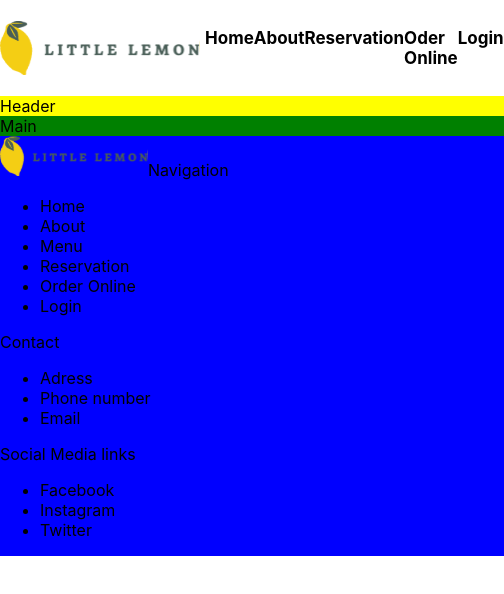
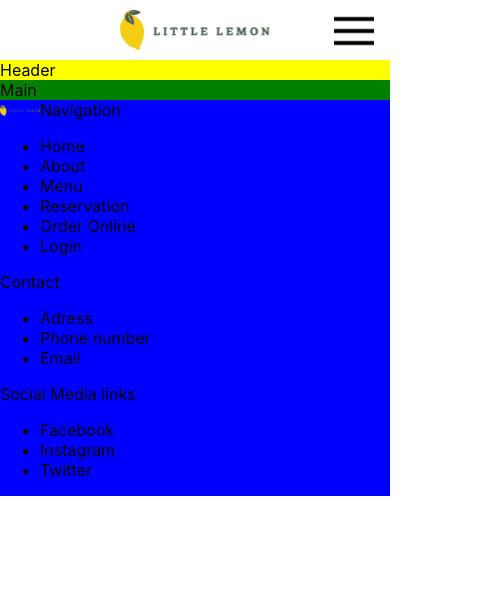
Before and after one commit to JohannHerberger/Little-Lemon-reservation, a React (Create React App) app: page / in a window 390 px wide. Shown: the top 594 px of the page, 504 px wide, since content can reach past the window. Built offline with nearby package versions, Linux system fonts and the light colour scheme.

Commit message:
Respponsive Navbar

```diff
--- a/src/Components/nav.js
+++ b/src/Components/nav.js
@@ -1,19 +1,31 @@
 import "../styles/nav.css"
 import logo from "../images/Logo.svg"
+import hamburger from "../images/icons8-hamburger-50.png"
 
 export function Nav (){
     return(
         <nav className="navbar">
-            <div></div>
             <img className="img" src={logo} alt="logo"></img>
-            <div className="navigation-elements">
-                <a>Home</a>
-                <a>About</a>
-                <a>Reservation</a>
-                <a>Oder Online</a>
-                <a>Login</a>
-            </div>
-            <div></div>
+            <button className="toggle-button">
+                <img className="hamburger" src={hamburger} />
+            </button>
+            <ul className="navigation-elements">
+                <li>
+                    <a>Home</a>
+                </li>
+                <li>
+                    <a>About</a>
+                </li>
+                <li>
+                    <a>Reservation</a>
+                </li>
+                <li>
+                    <a>Order online</a>
+                </li>
+                <li>
+                    <a>Login</a>
+                </li>
+            </ul>
         </nav>
     )
 }
--- a/src/styles/nav.css
+++ b/src/styles/nav.css
@@ -1,8 +1,8 @@
 .navbar{
-    display: grid;
-    grid-template-columns: 1fr 1fr 2fr 1fr;
+    display: flex;
+    flex-direction: row;
     align-items: center;
-    grid-template-rows: 6em;
+    justify-content: center;
 }
 
 .img{
@@ -10,9 +10,67 @@
 }
 
 .navigation-elements{
-    display: grid;
-    grid-template-columns: repeat(5,auto);
-    font-weight: bold;
-    margin-left: 5px;
+    list-style: none;
+    display: flex;
+    margin-left: 40px;
+    font-weight: 900;
     font-size: 17px;
 }
+
+a{
+    margin-right: 40px;
+}
+
+.toggle-button{
+    position: absolute;
+    right: 50px;
+    top: 18px;
+    display: none;
+    justify-content: space-between;
+    flex-direction: column;
+    background-color: white;
+    border: none;
+}
+
+a:hover{
+    cursor: pointer;
+    color: gray;
+}
+
+@media (max-width:642px){
+    .img{
+        width: 150px;
+    }
+    img{
+        width: 40px;
+    }
+    .navbar{
+        height: 60px;
+    }
+    .toggle-button{
+        display: flex;
+        top: 10px;
+        right: 10px;
+    }
+    .navigation-elements{
+        display: none;
+    }
+}
+
+@media (min-width:642px) and (max-width: 1025px){
+    .navigation-elements{
+        display: none;
+    }
+    .navbar{
+        height: 80px;
+    }
+    .toggle-button{
+        display: flex;
+    }
+}
+
+@media (min-width: 1025px) {
+    .navbar{
+        height: 100px;
+    }
+}
```
Also changed, not shown: src/images/icons8-hamburger-50.png (added).
